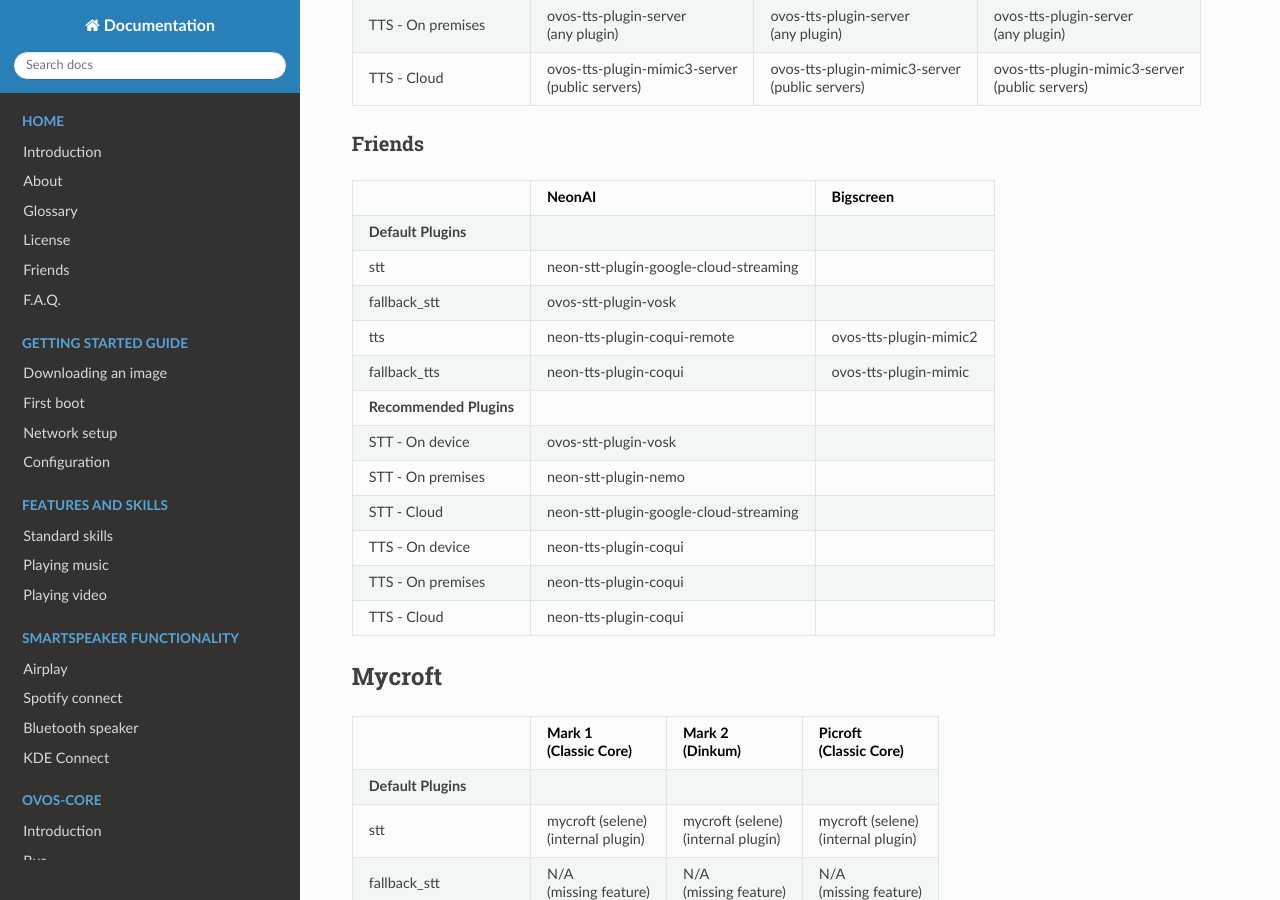
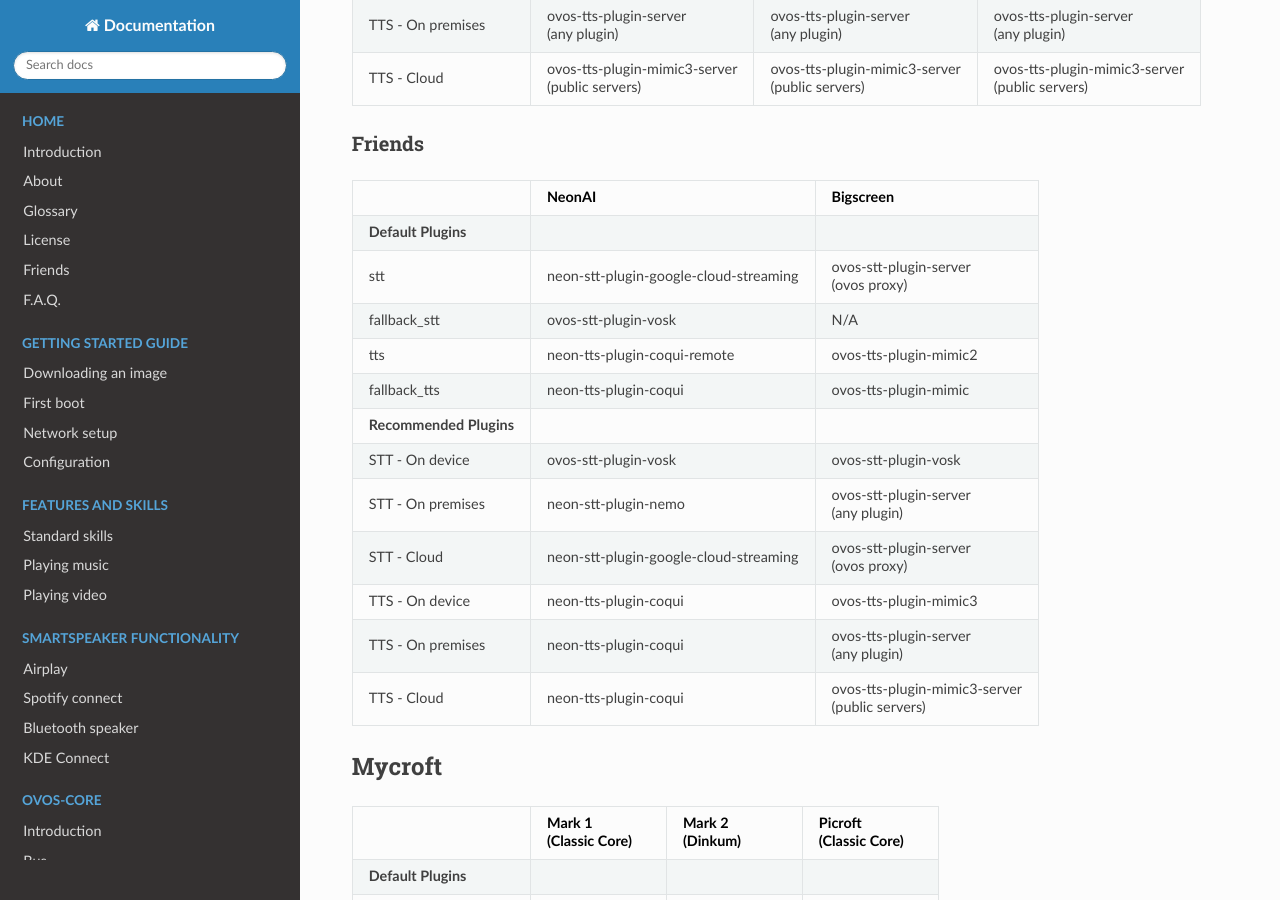
Before and after one commit to OpenVoiceOS/community-docs, an MkDocs documentation site: the page built from docs/comparison_tables.md, in a window 1280 px wide and 900 px high, scrolled down 2873 px. Built offline with MkDocs 1.6.1, drawn with Linux system fonts in a browser that asks for light colours; nearby versions of some CDN libraries; some of the changed text lies outside the part shown.

```diff
--- a/docs/comparison_tables.md
+++ b/docs/comparison_tables.md
@@ -91,17 +91,17 @@ a headless raspbian image is also maintained by the community
 |                         	| NeonAI                                 | Bigscreen              	|
 |-------------------------	|----------------------------------------|------------------------	|
 | **Default Plugins**     	|                           	         |                        	|
-| stt                     	| neon-stt-plugin-google-cloud-streaming |            	            |
-| fallback_stt            	| ovos-stt-plugin-vosk      	         |                        	|
+| stt                     	| neon-stt-plugin-google-cloud-streaming | ovos-stt-plugin-server<br>(ovos proxy) |
+| fallback_stt            	| ovos-stt-plugin-vosk      	         | N/A                      |
 | tts                     	| neon-tts-plugin-coqui-remote           | ovos-tts-plugin-mimic2   |
 | fallback_tts            	| neon-tts-plugin-coqui     	         | ovos-tts-plugin-mimic  	|
 | **Recommended Plugins** 	|                           	         |                        	|
-| STT - On device         	| ovos-stt-plugin-vosk                   |                        	|
-| STT - On premises       	| neon-stt-plugin-nemo                   |                        	|
-| STT - Cloud             	| neon-stt-plugin-google-cloud-streaming |                      	|
-| TTS - On device         	| neon-tts-plugin-coqui                  |                        	|
-| TTS - On premises       	| neon-tts-plugin-coqui                  |                        	|
-| TTS - Cloud             	| neon-tts-plugin-coqui     	         |                        	|
+| STT - On device         	| ovos-stt-plugin-vosk                   | ovos-stt-plugin-vosk     |
+| STT - On premises       	| neon-stt-plugin-nemo                   | ovos-stt-plugin-server<br>(any plugin) |
+| STT - Cloud             	| neon-stt-plugin-google-cloud-streaming | ovos-stt-plugin-server<br>(ovos proxy) |
+| TTS - On device         	| neon-tts-plugin-coqui                  | ovos-tts-plugin-mimic3   |
+| TTS - On premises       	| neon-tts-plugin-coqui                  | ovos-tts-plugin-server<br>(any plugin) |
+| TTS - Cloud             	| neon-tts-plugin-coqui     	         | ovos-tts-plugin-mimic3-server<br>(public servers) |
 
 ## Mycroft
 
```
Also changed, not shown: other parts of docs/comparison_tables.md (+4 -4 lines).
